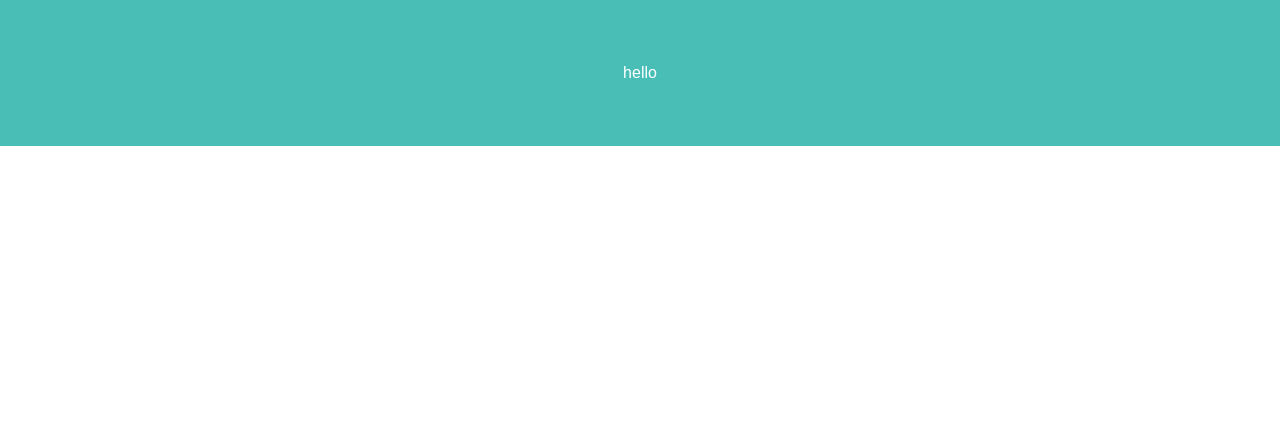
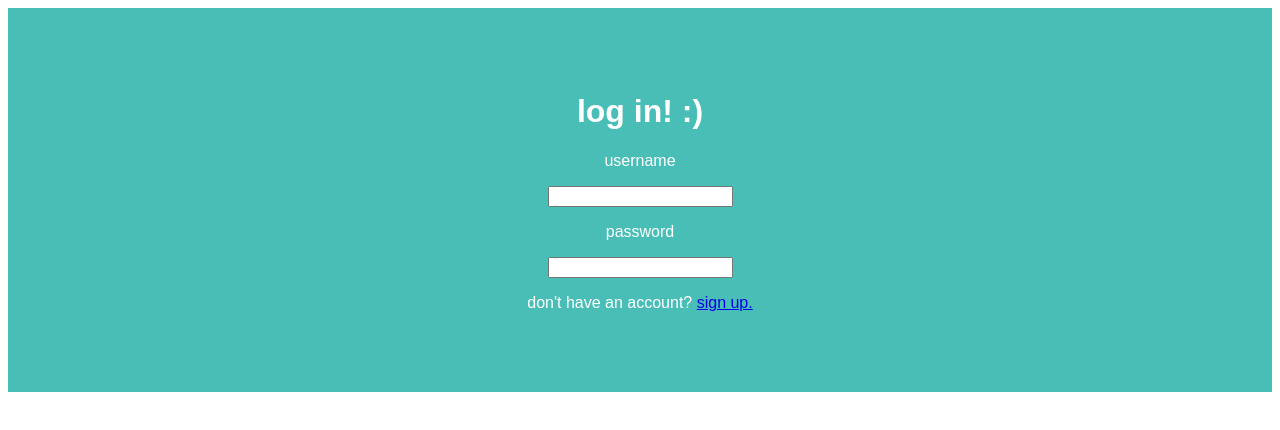
Before and after one commit to christinatong01/qwerhacks, a React (Create React App) app in the folder qwerhacks/: page /#/login in a window 1280 px wide. Shown: the top 430 px of the page. Built offline with nearby package versions, Linux system fonts and the light colour scheme; a web font is replaced by a local one.

Commit message:
login and signup

```diff
--- a/qwerhacks/src/components/login.js
+++ b/qwerhacks/src/components/login.js
@@ -10,9 +10,34 @@ export default class login extends React.Component {
     {
         return (
                 //JSX (HTML and JS)
-        <div className = "body">
-                hello
-        </div>
+            <div className = "body">
+                <h1> log in! :) </h1>
+                <div className="inputTxt">
+                    <p>username</p>
+                </div>
+
+                <input
+                   type='text'
+                   className="form_input"
+                   id='form_username'
+                />
+
+                <div className="inputTxt">
+                    <p>password</p>
+                </div>
+
+                <input
+                    type='password'
+                    className="form_input"
+                    id='form_password'
+                />
+
+                <div className="inputTxt">
+                    <p>don't have an account? <a href="#signup">sign up.</a> </p>
+                </div>
+
+
+            </div>
 
         )
 
--- a/qwerhacks/src/components/main.js
+++ b/qwerhacks/src/components/main.js
@@ -1,6 +1,7 @@
 import React from "react";
 import "../styles/layout.css";
 import Login from "./login";
+import SignUp from "./signup";
 import { Switch, Route, BrowserRouter as Router } from "react-router-dom";
 
 const Main = () => {
@@ -8,6 +9,7 @@ const Main = () => {
         <Switch>
           {/* The Switch decides which component to show based on the current URL.*/}
           <Route exact path="/login" component={Login}></Route>
+          <Route exact path="/signup" component={SignUp}></Route>
         </Switch>
       );
     };
--- a/qwerhacks/src/components/signup.js
+++ b/qwerhacks/src/components/signup.js
@@ -8,6 +8,46 @@ export default class login extends React.Component {
     //JS
     render ()
     {
+        return (
         //JSX (HTML and JS)
+            <div className = "body">
+            <h1> sign up! :) </h1>
+            <div className="inputTxt">
+                <p>username</p>
+            </div>
+
+            <input
+            type='text'
+            className="form_input"
+            id='form_username'
+            />
+
+            <div className="inputTxt">
+                <p>password</p>
+            </div>
+
+            <input
+                type='password'
+                className="form_input"
+                id='form_password'
+            />
+
+            <div className="inputTxt">
+                <p>birthday</p>
+            </div>
+
+            <input
+                type='text'
+                className="form_input"
+                id='form_birthday'
+            />
+
+            <div className="inputTxt">
+                <p>already have an account? <a href="#login">log in here.</a> </p>
+            </div>
+
+
+            </div>
+        )
     }
 }
--- a/qwerhacks/src/index.css
+++ b/qwerhacks/src/index.css
@@ -1,13 +1,13 @@
+/*@import url('https://fonts.googleapis.com/css2?family=Mulish:wght@300&display=swap');
+
 body {
-  margin: 0;
-  font-family: -apple-system, BlinkMacSystemFont, 'Segoe UI', 'Roboto', 'Oxygen',
-    'Ubuntu', 'Cantarell', 'Fira Sans', 'Droid Sans', 'Helvetica Neue',
-    sans-serif;
-  -webkit-font-smoothing: antialiased;
-  -moz-osx-font-smoothing: grayscale;
+  margin: 0;
+  font-family: 'Mulish', sans-serif;
+  -webkit-font-smoothing: antialiased;
+-moz-font-feature-settings: grayscale;
 }
 
 code {
-  font-family: source-code-pro, Menlo, Monaco, Consolas, 'Courier New',
-    monospace;
-}
+font-family: source-code-pro, Menlo, Monaco, Consolas, 'Courier New',
+    monospace;
+} */
--- a/qwerhacks/src/styles/layout.css
+++ b/qwerhacks/src/styles/layout.css
@@ -14,6 +14,13 @@
     font-family: 'PT Sans', sans-serif;
     font-size: 20 px;
     line-height: 31 px;
-
+    justify-content: left;
     color: white;
 }
+
+.h1 {
+    font-family: 'PT Sans', sans-serif;
+    font-size: 300 px !important;
+}
+
+/*-------------------SIGN UP--------------------*/
```
Also changed, not shown: 1 other file (tests, documents, lock files or other folders).
